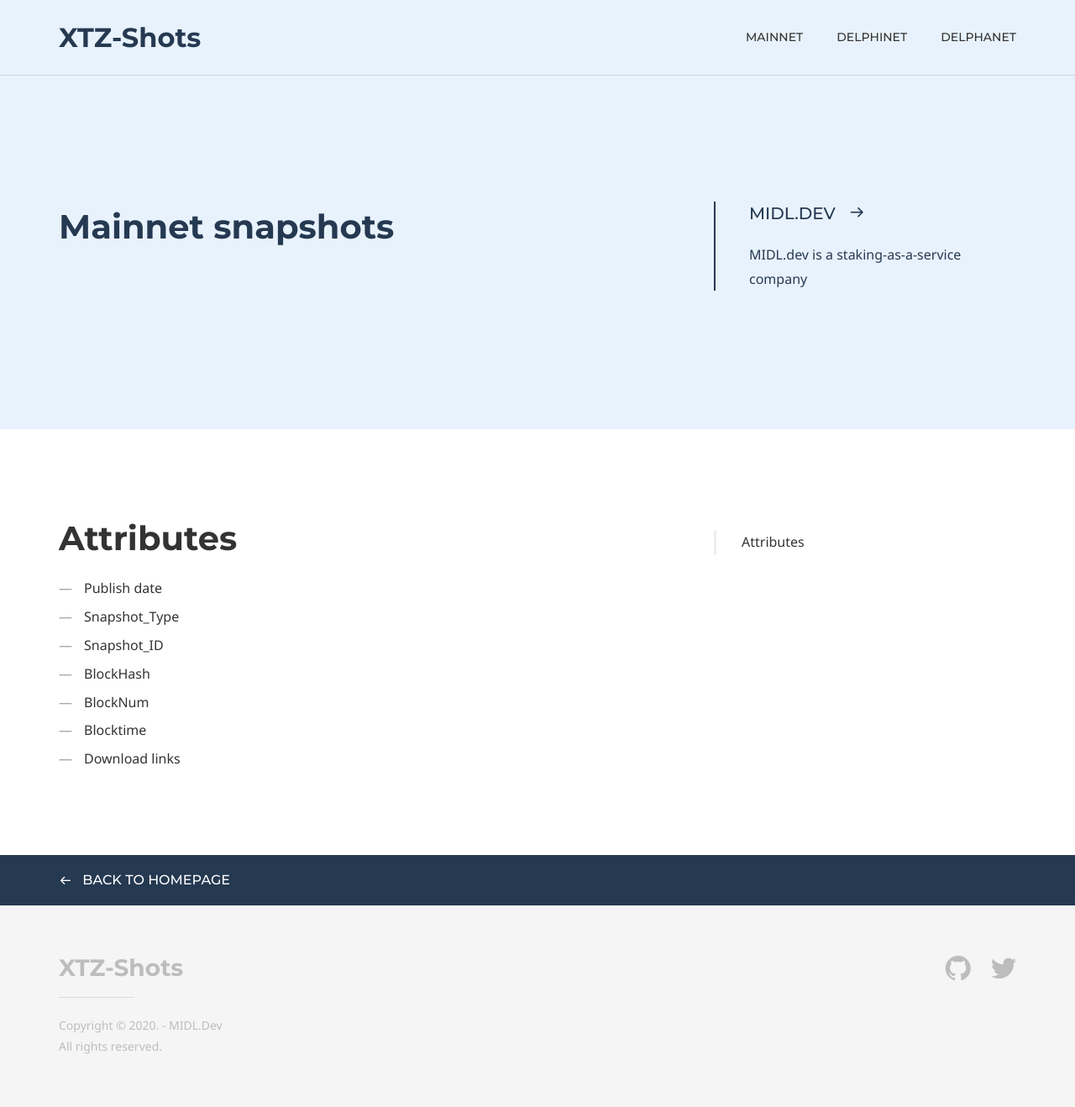
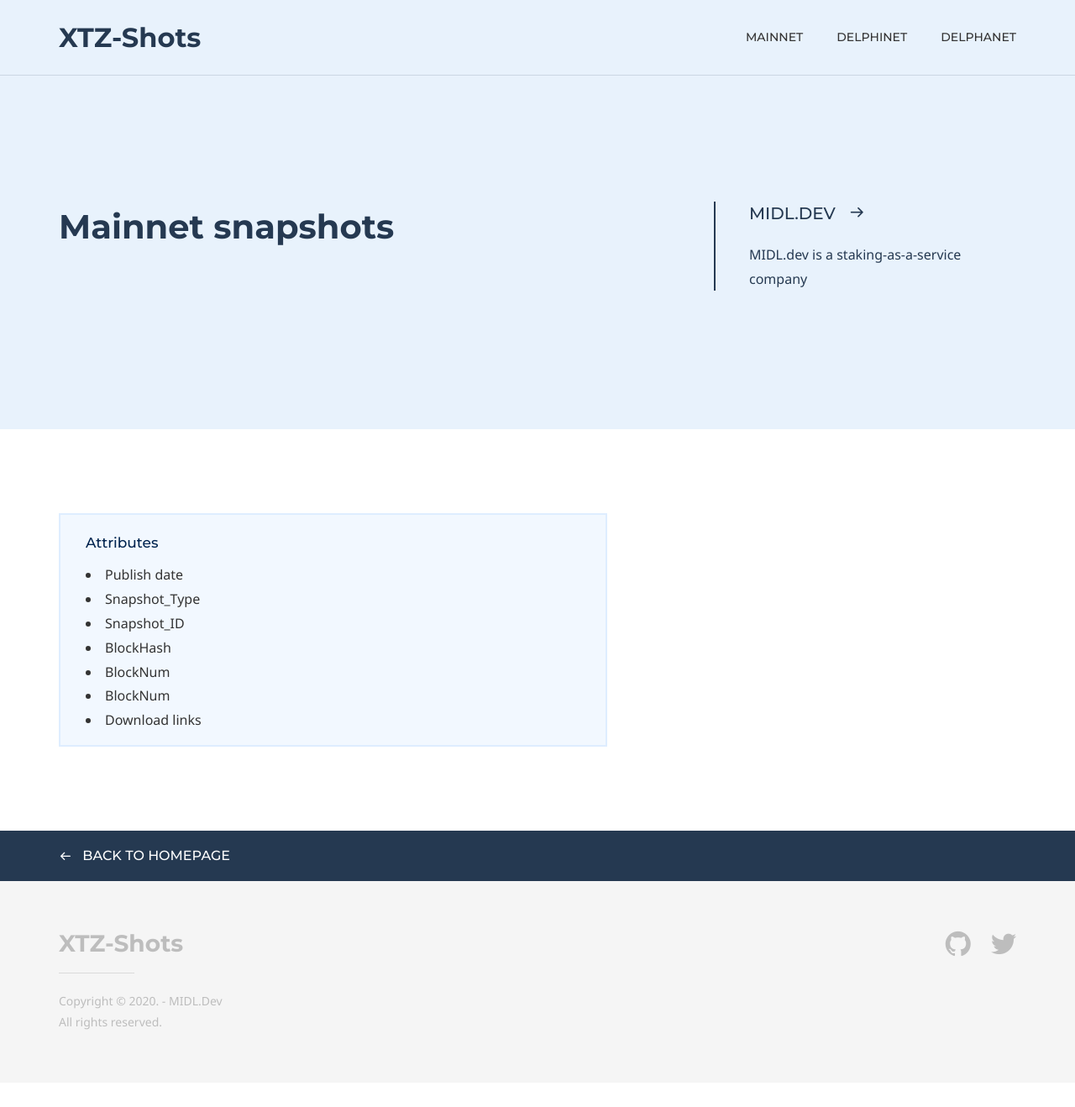
Before and after one commit to oxheadalpha/xtz-shots-website, a Jekyll site: the page built from mainnet-snapshot.md, in a window 1280 px wide. Shown: the whole page at 84% size. Built offline with Jekyll 4.4.1, drawn with Linux system fonts in a browser that asks for light colours; nearby versions of some CDN libraries; some web fonts are replaced; library files that are not in the unit come from our copies; after the commit the page ends 1289 px from its top, so only the background shows below that.

```diff
--- a/mainnet-snapshot.md
+++ b/mainnet-snapshot.md
@@ -28,11 +28,13 @@ page_nav:
 #        url: '#'
 ---
 
-# Attributes
- * Publish date
- * Snapshot_Type
- * Snapshot_ID
- * BlockHash
- * BlockNum
- * Blocktime
- * Download links
+<div class="callout callout--info">
+    <p><strong>Attributes</strong></p>
+    <li>Publish date</li>
+    <li>Snapshot_Type</li>
+    <li>Snapshot_ID</li>
+    <li>BlockHash</li>
+    <li>BlockNum</li>
+    <li>BlockNum</li>
+    <li>Download links</li>
+</div>
```
Also changed, not shown: getting-started.md (+3 -13 lines).
